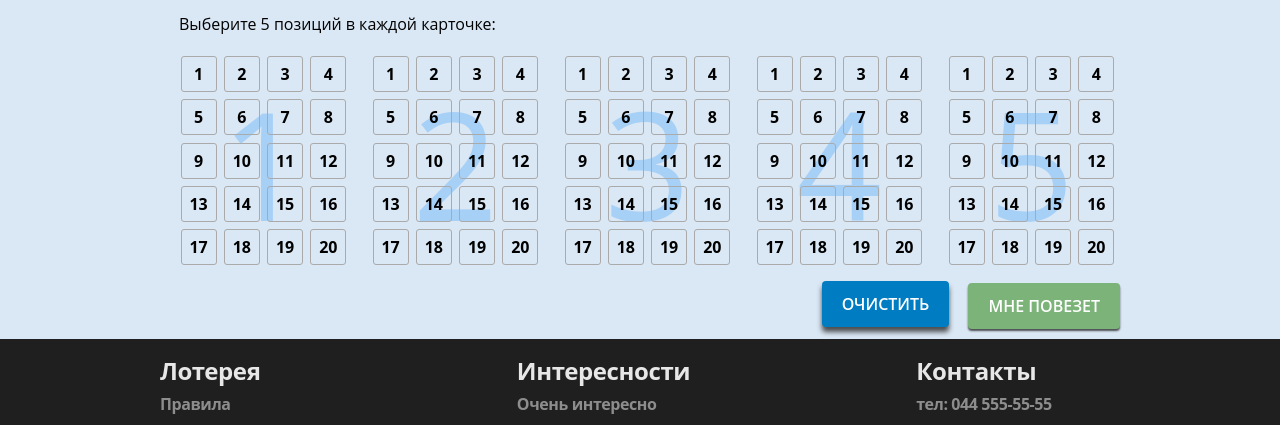
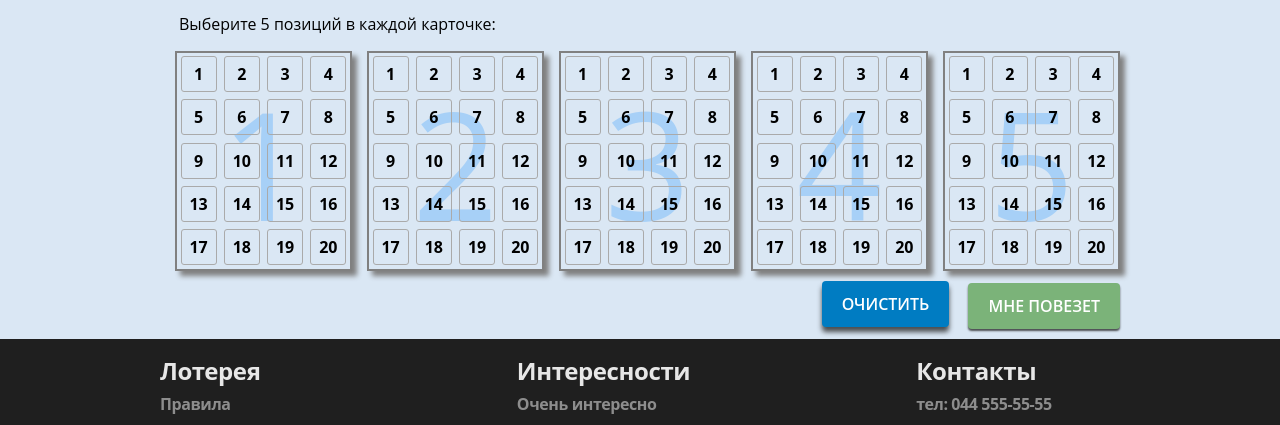
Before and after one commit to ArtemLutsenko/lottery-js-, a plain HTML site: page index.html in a window 1280 px wide. Shown: the part 356-781 px from the top of the page. Drawn offline with Linux system fonts and the light colour scheme.

Commit message:
style_fix

```diff
--- a/style/style.css
+++ b/style/style.css
@@ -316,7 +316,8 @@ body{
     width: 200px;
     height: 220px;
     margin-left: 15px;
-    border: 2px solid #dae7f4;
+    border: 2px solid grey;
+    box-shadow: 5px 5px 5px grey;
 }
 
 .lotterry__cell{
```
